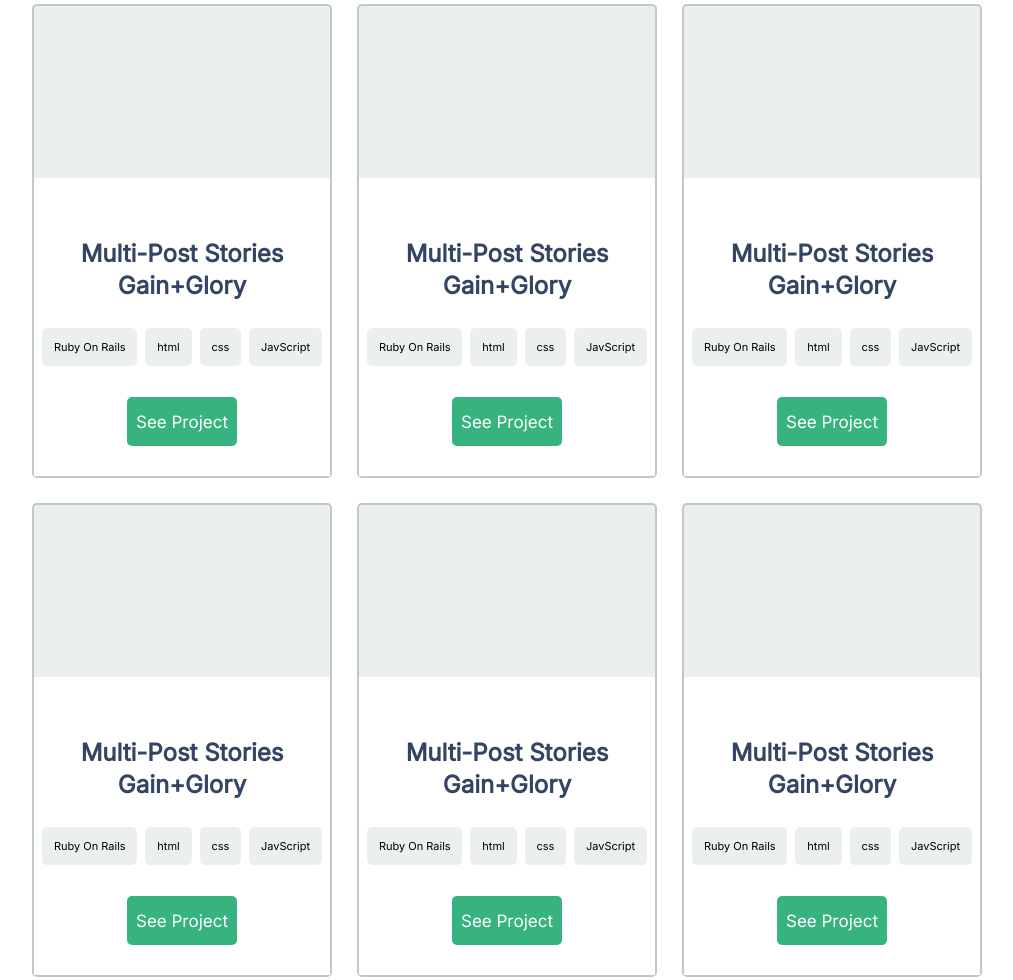
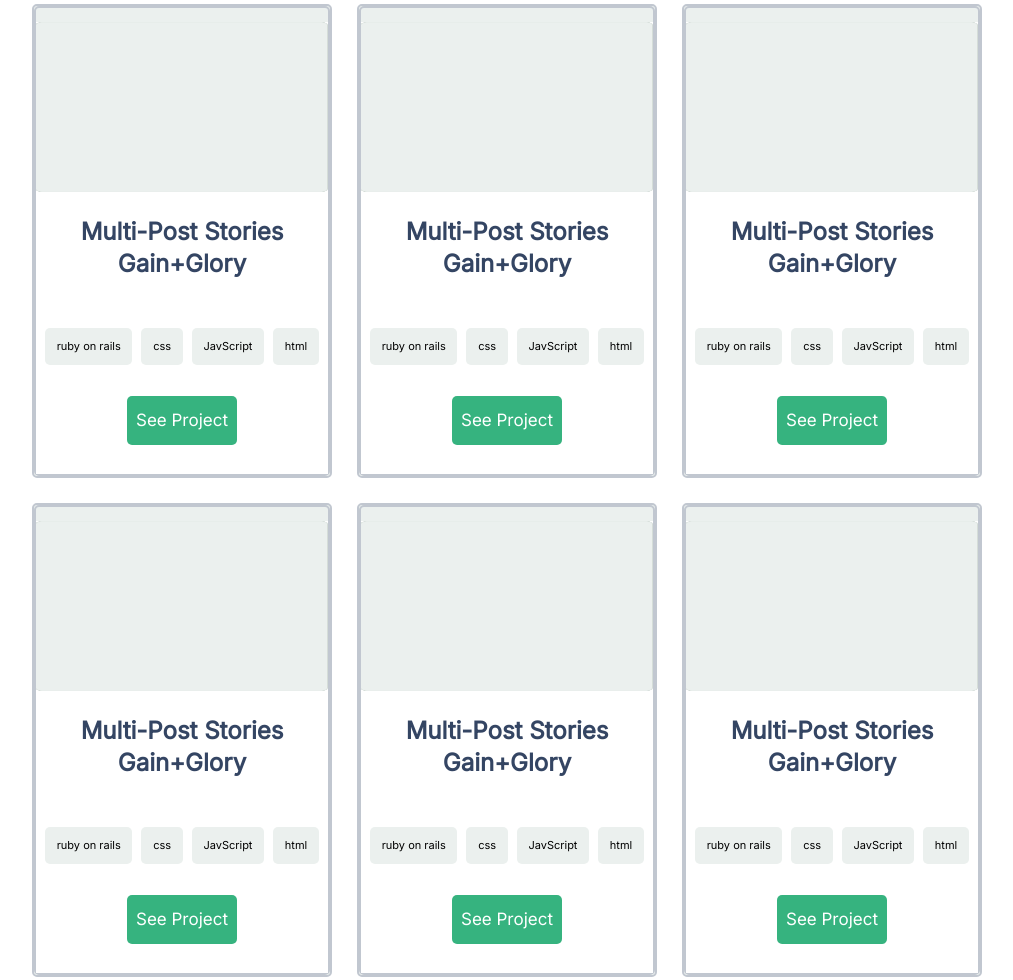
Before and after one commit to Anjacodes/Portfolio, a plain HTML site: page index.html in a window 1280 px wide. Shown: the part 848-1828 px from the top of the page, without its empty margins (133-1146 px from the left). Drawn offline with Linux system fonts and the light colour scheme.

Commit message:
Create Cards Dynamically

```diff
--- a/index.html
+++ b/index.html
@@ -116,9 +116,11 @@
           <h2 class="heading title">My Recent Works</h2>
           <hr class="divider" />
         </div>
+
+
         <!-- Project 1 -->
 
-        <div class="works_card">
+        <!-- <div class="works_card">
           <div class="card_background">
             <h3 class="card_heading">Multi-Post Stories Gain+Glory</h3>
             <ul class="lang_container">
@@ -129,11 +131,11 @@
             </ul>
             <a class="button" href="#">See Project</a>
           </div>
-        </div>
+        </div> -->
 
         <!-- Project 2 -->
 
-        <div class="works_card">
+        <!-- <div class="works_card">
           <div class="card_background">
             <h3 class="card_heading">Multi-Post Stories Gain+Glory</h3>
             <ul class="lang_container">
@@ -144,11 +146,11 @@
             </ul>
             <a class="button" href="#">See Project</a>
           </div>
-        </div>
+        </div> -->
 
         <!-- Project 3 -->
 
-        <div class="works_card">
+        <!-- <div class="works_card">
           <div class="card_background">
             <h3 class="card_heading">Multi-Post Stories Gain+Glory</h3>
             <ul class="lang_container">
@@ -159,11 +161,11 @@
             </ul>
             <a class="button" href="#">See Project</a>
           </div>
-        </div>
+        </div> -->
 
         <!-- Project 4 -->
 
-        <div class="works_card">
+        <!-- <div class="works_card">
           <div class="card_background">
             <h3 class="card_heading">Multi-Post Stories Gain+Glory</h3>
             <ul class="lang_container">
@@ -174,11 +176,11 @@
             </ul>
             <a class="button" href="#">See Project</a>
           </div>
-        </div>
+        </div> -->
 
         <!-- Project 5 -->
 
-        <div class="works_card">
+        <!-- <div class="works_card">
           <div class="card_background">
             <h3 class="card_heading">Multi-Post Stories Gain+Glory</h3>
             <ul class="lang_container">
@@ -189,11 +191,11 @@
             </ul>
             <a class="button" href="#">See Project</a>
           </div>
-        </div>
+        </div> -->
 
         <!-- Project 6 -->
 
-        <div class="works_card">
+        <!-- <div class="works_card">
           <div class="card_background">
             <h3 class="card_heading">Multi-Post Stories Gain+Glory</h3>
             <ul class="lang_container">
@@ -204,7 +206,7 @@
             </ul>
             <a class="button" href="#">See Project</a>
           </div>
-        </div>
+        </div> -->
       </section>
 
       <!-- About Me -->
--- a/script.js
+++ b/script.js
@@ -3,7 +3,10 @@ const mobileMenu = document.getElementsByClassName('mobMenu');
 const closeMobMenu = document.getElementById('closeMenu');
 const mobLinks = document.querySelectorAll('.mobMenu > ul > li > a');
 const bodyEl = document.querySelector('body');
-console.log(bodyEl);
+const portfolio = document.querySelectorAll('.card_background');
+const portfolio_nodes = document.querySelectorAll('.card_background').children;
+const heading = document.createElement('h3');
+const projects_section = document.getElementById('projects');
 
 hamMenu[0].addEventListener('click', () => {
   mobileMenu[0].style.display = 'block';
@@ -21,3 +24,83 @@ mobLinks.forEach((i) => {
     bodyEl.style.overflow = 'auto';
   });
 });
+
+const content01 = {
+  name: 'Multi-Post Stories',
+  description: 'Gain+Glory',
+  technologies: ['ruby on rails', 'css', 'JavScript', 'html'],
+  linkLive: '',
+  image: 'images/Img_placeholder.png'
+};
+
+const content02 = {
+  name: 'Multi-Post Stories',
+  description: 'Gain+Glory',
+   technologies: ['ruby on rails', 'css', 'JavScript', 'html'],
+  linkLive: '',
+  image: 'images/Img_placeholder.png'
+};
+
+const content03 = {
+  name: 'Multi-Post Stories',
+  description: 'Gain+Glory',
+   technologies: ['ruby on rails', 'css', 'JavScript', 'html'],
+  linkLive: '',
+  image: 'images/Img_placeholder.png'
+};
+
+const content04 = {
+  name: 'Multi-Post Stories',
+  description: 'Gain+Glory',
+   technologies: ['ruby on rails', 'css', 'JavScript', 'html'],
+  linkLive: '',
+  image: 'images/Img_placeholder.png'
+};
+
+const content05 = {
+  name: 'Multi-Post Stories',
+  description: 'Gain+Glory',
+   technologies: ['ruby on rails', 'css', 'JavScript', 'html'],
+  linkLive: '',
+  image: 'images/Img_placeholder.png'
+};
+
+const content06 = {
+  name: 'Multi-Post Stories',
+  description: 'Gain+Glory',
+   technologies: ['ruby on rails', 'css', 'JavScript', 'html'],
+  linkLive: '',
+  image: 'images/Img_placeholder.png'
+};
+
+const projects = [content01, content02, content03, content04, content05, content06];
+
+function html_worksTemplate(index) {
+  return ' \
+  <div class="works_card"> \
+  <div class="card_background"> \
+    <img class="card_image" src='+index.image+'> \
+    <h3 class="card_heading">'+index.name+'</h3> \
+    <h4 class="card_subheading">'+index.description+'</h4> \
+    <ul class="lang_container"> \
+      <li class="language_btn">'+index.technologies[0]+'</li> \
+      <li class="language_btn">'+index.technologies[1]+'</li> \
+      <li class="language_btn">'+index.technologies[2]+'</li> \
+      <li class="language_btn">'+index.technologies[3]+'</li> \
+    </ul> \
+    <a class="button" href="#">See Project</a> \
+  </div> \
+</div>';
+}
+
+document.addEventListener("DOMContentLoaded", function() {
+  projects.forEach((element) => {
+    let dinContent = document.createDocumentFragment();
+    var newDiv = document.createElement('div');
+    newDiv.className = 'works_card';
+
+    newDiv.innerHTML = html_worksTemplate(element);;
+    dinContent.appendChild(newDiv);
+    document.getElementById('projects').appendChild(dinContent);
+  });
+});
--- a/style.css
+++ b/style.css
@@ -180,8 +180,18 @@ section p {
   text-align: center;
   padding-left: 5%;
   padding-right: 5%;
-  margin-top: 60px;
   margin-bottom: 10px;
+}
+
+.card_subheading {
+  font-size: 24px;
+  font-style: normal;
+  font-weight: 600;
+  line-height: 32px;
+  letter-spacing: 0em;
+  text-align: center;
+  color: #344563;
+  margin-top: -10px;
 }
 
 hr {
@@ -235,6 +245,11 @@ hr {
 .button:active {
   background-color: #008552;
   box-shadow: none;
+}
+
+.card_image {
+  height: 170px;
+  width: 100%;
 }
 
 /*  About Me */
```
Also changed, not shown: images/Img_placeholder.png (added).
